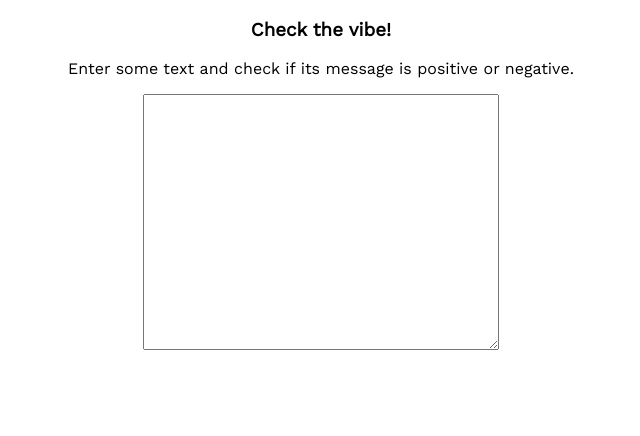
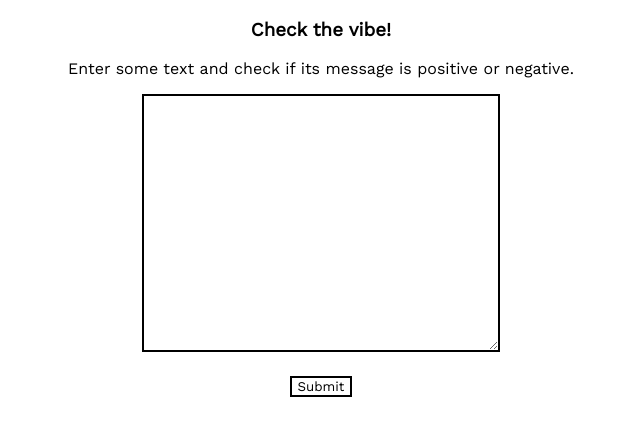
Before and after one commit to RadekKosiada/check-the-vibe-app, a React (Create React App) app: page / in a window 1280 px wide. Shown: the top 436 px of the page, without its empty margins (319-959 px from the left). Built offline with nearby package versions, Linux system fonts and the light colour scheme; no server answers.

Commit message:
Add handleSubmit() onclick

```diff
--- a/src/App.css
+++ b/src/App.css
@@ -7,4 +7,19 @@
 textarea {
   width: 350px;
   height: 250px;
+  border: 2px solid black;
 }
+
+button {
+  display: block;
+  margin: 0 auto;
+  background-color: white;
+  border: 2px solid black;
+  font-family: 'Work Sans', sans-serif;
+  margin-top: 20px;
+  outline: none;
+}
+button:hover {
+  background-color: black;
+  color: white;
+}
--- a/src/components/SubmitForm.js
+++ b/src/components/SubmitForm.js
@@ -10,10 +10,11 @@ export default class SubmitForm extends Component {
       stringToCheck: ''
     };
     this.handleChange = this.handleChange.bind(this);
+    this.handleSubmit = this.handleSubmit.bind(this);
   }
   componentDidMount() {
     console.log("did mount");
-    this.sendToAnalyze();
+
   }
   async sendToAnalyze() {
     try {
@@ -40,14 +41,16 @@ export default class SubmitForm extends Component {
       stringToCheck: e.target.value
     })
   }
+  handleSubmit() {
+    this.sendToAnalyze();
+  }
   render() {
-
     return (
       <div>
         <textarea onChange={this.handleChange}></textarea>
+        <button onClick={this.handleSubmit}>Submit</button>
         {this.state.response === "positive" && (<h1>:)</h1>)}
         {this.state.response === "negative" && (<h1>:(</h1>)}
-        <p>{this.state.stringToCheck}</p>
       </div>
     );
   }
```
